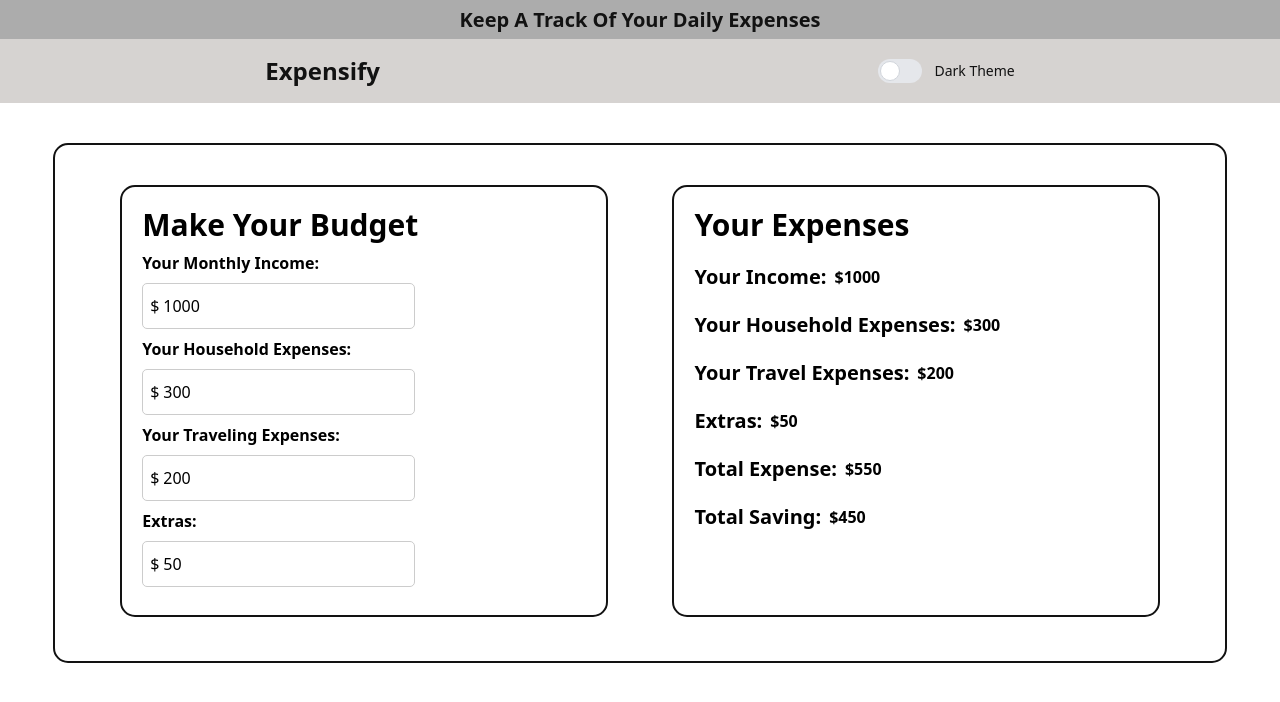
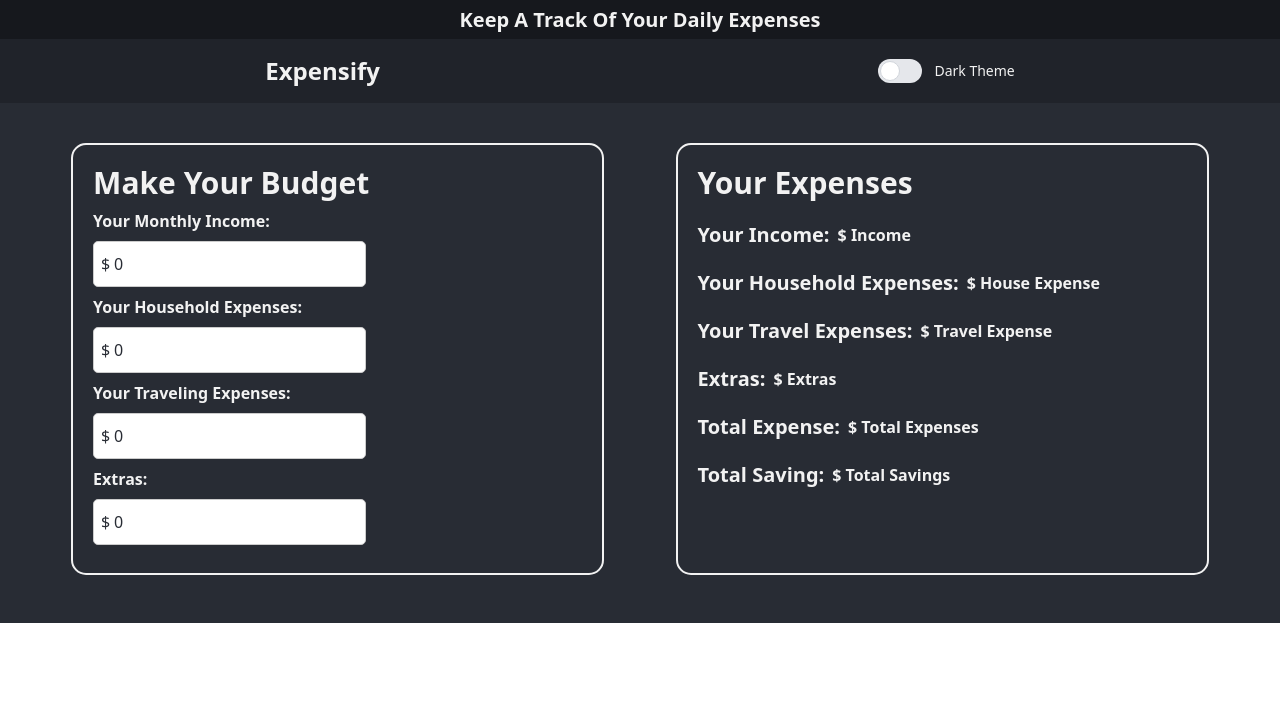
Before and after one commit to bilalshahzadd/money-tracker, a React (Create React App) app: page / in a window 1280 px wide. Shown: the top 702 px of the page. Built offline with nearby package versions, Linux system fonts and the light colour scheme.

Commit message:
expenses update

```diff
--- a/src/App.css
+++ b/src/App.css
@@ -6,9 +6,11 @@
   position: absolute;
   left: 8px;
   top: 11px;
+  color: #282c34;
 }
 
 .text-currency {
+  color: #282c34;
   padding: 10px 20px;
   border: solid 1px #ccc;
   border-radius: 5px;
--- a/src/App.tsx
+++ b/src/App.tsx
@@ -1,5 +1,4 @@
 import React from 'react';
-import { useState } from 'react';
 import './App.css';
 import Topbar from './components/Topbar';
 import Nav from './components/Nav';
@@ -7,14 +6,10 @@
 
 function App() {
 
-  const [background, setBackground] = useState("bg-stone-300");
-  const [textColor, setTextColor] = useState("text-[#121212]");
-
-
   return (
     <>
       <Topbar />
-      <Nav heading="Expensify" background={background} textColor={textColor} />
+      <Nav heading="Expensify" />
       <Main />
     </>
   );
--- a/src/components/Main.tsx
+++ b/src/components/Main.tsx
@@ -3,10 +3,10 @@
 
 export const Main = () => {
 
-    const [income, setIncome] = useState(1000);
-    const [houseExpense, setHouseExpense] = useState(300);
-    const [travelExpense, setTravelExpense] = useState(200);
-    const [extras, setExtras] = useState(50);
+    const [income, setIncome] = useState(0);
+    const [houseExpense, setHouseExpense] = useState(0);
+    const [travelExpense, setTravelExpense] = useState(0);
+    const [extras, setExtras] = useState(0);
     const totalExpense = houseExpense + travelExpense + extras;
     const totalSavings = income - totalExpense;
 
@@ -29,9 +29,9 @@
     return (
         <>
 
-            <div className={`w-11/12 border-2 border-[#121212] rounded-[15px] mt-10 ml-auto mr-auto h-[520px] flex justify-evenly`}>
-                <div className={`w-5/12 border-2 border-[#121212] rounded-[15px] h-[27rem] mt-10 p-5`}>
-                    <div className="flex flex-col gap-2">
+            <div className="w-full border-[#121212] bg-[#282c34] h-[520px] flex justify-evenly">
+                <div className="w-5/12 border-2 border-[#f2f2f2] rounded-[15px] h-[27rem] mt-10 p-5">
+                    <div className="flex flex-col gap-2 text-[#f2f2f2]">
                         <h2 className="text-3xl font-bold">Make Your Budget</h2>
                         <div className="flex flex-col gap-2">
                             <label htmlFor="salary" className="font-bold">Your Monthly Income:</label>
@@ -57,32 +57,32 @@
                         </div>
                     </div>
                 </div>
-                <div className={`w-5/12 border-2 border-[#121212] rounded-[15px] h-[27rem] mt-10 p-5`}>
-                    <div className="flex flex-col gap-5">
+                <div className={`w-5/12 border-2 border-[#f2f2f2] rounded-[15px] h-[27rem] mt-10 p-5`}>
+                    <div className="flex flex-col gap-5 text-[#f2f2f2]">
                         <h2 className="text-3xl font-bold">Your Expenses</h2>
                         <div className="flex gap-2 items-center">
                             <p className="text-xl font-bold">Your Income:</p>
-                            <p className="text-l font-semibold">${income}</p>
+                            <p className="text-l font-semibold">${!income ? " Income" : income}</p>
                         </div>
                         <div className="flex gap-2 items-center">
                             <p className="text-xl font-bold">Your Household Expenses:</p>
-                            <p className="text-l font-semibold">${houseExpense}</p>
+                            <p className="text-l font-semibold">${!houseExpense ? " House Expense" : houseExpense}</p>
                         </div>
                         <div className="flex gap-2 items-center">
                             <p className="text-xl font-bold">Your Travel Expenses:</p>
-                            <p className="text-l font-semibold">${travelExpense}</p>
+                            <p className="text-l font-semibold">${!travelExpense ? " Travel Expense" : travelExpense}</p>
                         </div>
                         <div className="flex gap-2 items-center">
                             <p className="text-xl font-bold">Extras:</p>
-                            <p className="text-l font-semibold">${extras}</p>
+                            <p className="text-l font-semibold">${!extras ? " Extras" : extras}</p>
                         </div>
                         <div className="flex gap-2 items-center">
                             <p className="text-xl font-bold">Total Expense:</p>
-                            <p className="text-l font-semibold">${totalExpense}</p>
+                            <p className="text-l font-semibold">${!totalExpense ? " Total Expenses" : totalExpense}</p>
                         </div>
                         <div className="flex gap-2 items-center">
                             <p className="text-xl font-bold">Total Saving:</p>
-                            <p className="text-l font-semibold">${totalSavings}</p>
+                            <p className="text-l font-semibold">${!totalSavings ? " Total Savings" : totalSavings}<span className="text-[#FF0000]">{totalExpense > income ? " You are in debt" : " "}</span></p>
                         </div>
                     </div>
                 </div>
--- a/src/components/Nav.tsx
+++ b/src/components/Nav.tsx
@@ -2,21 +2,19 @@
 
 type styleProps = {
     heading: string
-    background: string
-    textColor: string
 }
 
 export const Nav = (props: styleProps) => {
 
     return (
         <>
-            <header className={`flex justify-around items-center ${props.background} ${props.textColor} p-4`}>
+            <header className="flex justify-around items-center bg-[#20232a] text-[#f2f2f2] p-4">
                 <h1 className="text-2xl font-bold">{props.heading}</h1>
                 <label className="inline-flex relative items-center cursor-pointer">
                     <input type="checkbox" value="" className="sr-only peer" />
                     <div className="w-11 h-6 bg-gray-200 peer-focus:outline-none peer-focus:ring-4 peer-focus:ring-blue-300 dark:peer-focus:ring-blue-800 rounded-full peer dark:bg-gray-700 peer-checked:after:translate-x-full peer-checked:after:border-white after:content-[''] after:absolute after:top-[2px] after:left-[2px]
                      after:bg-white after:border-gray-300 after:border after:rounded-full after:h-5 after:w-5 after:transition-all dark:border-gray-600 peer-checked:bg-blue-600"></div>
-                    <span className={`ml-3 text-sm font-medium ${props.textColor}`}>Dark Theme</span>
+                    <span className="ml-3 text-sm font-medium text-[#f2f2f2]">Dark Theme</span>
                 </label>
             </header>
         </>
--- a/src/components/Topbar.tsx
+++ b/src/components/Topbar.tsx
@@ -3,8 +3,8 @@
 export const Topbar = () => {
     return (
         <>
-            <div className="w-full bg-[#acacac] p-[0.35rem]">
-                <h2 className="text-xl font-bold text-[#121212] text-center">Keep A Track Of Your Daily Expenses</h2>
+            <div className="w-full bg-[#16181d] p-[0.35rem]">
+                <h2 className="text-xl font-bold text-[#f2f2f2] text-center">Keep A Track Of Your Daily Expenses</h2>
             </div>
         </>
     )
```
